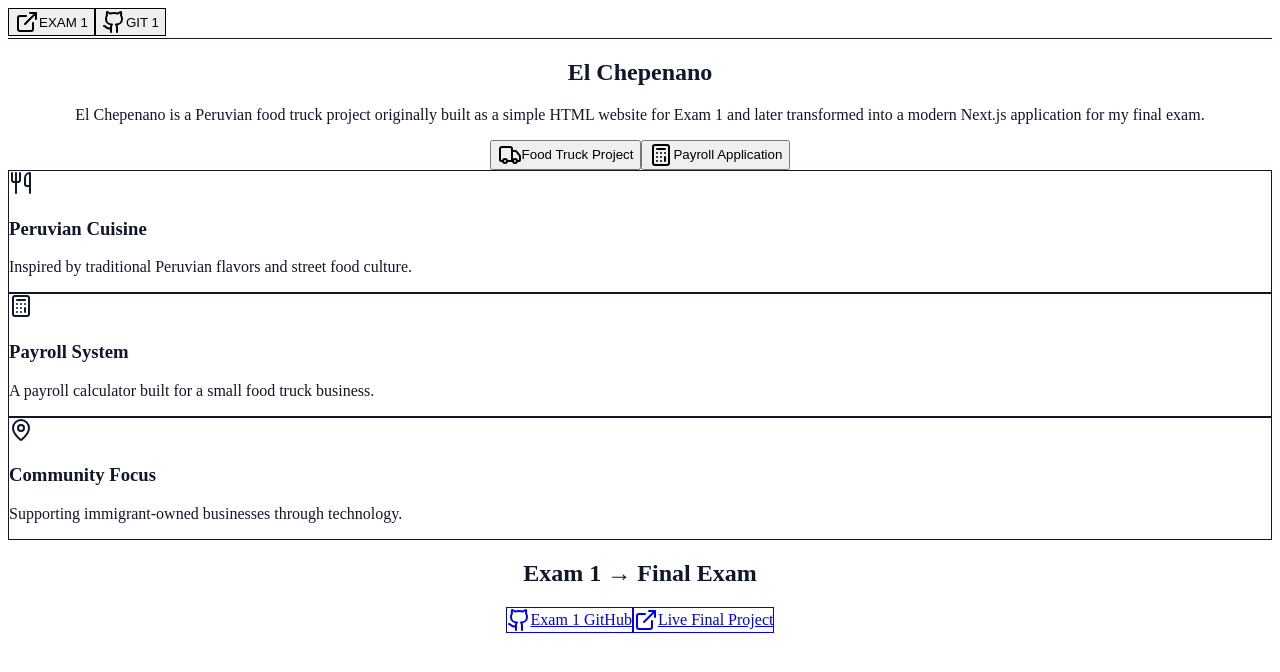
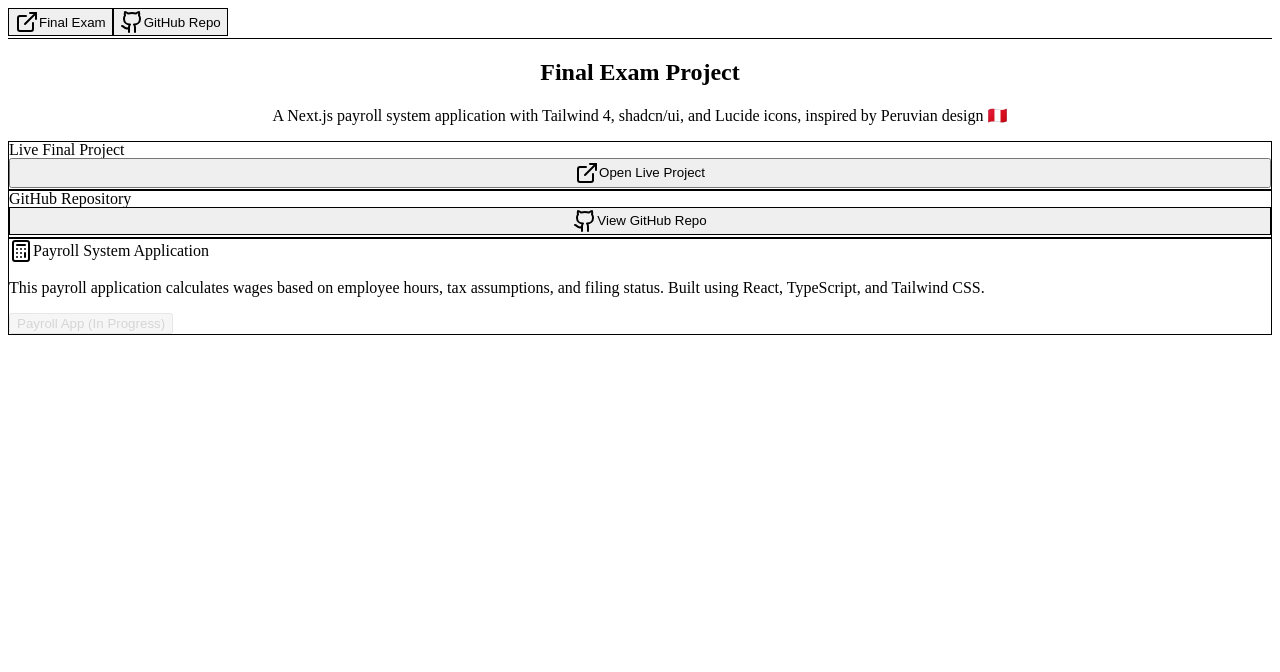
Before and after one commit to CastilloMonica/finalexam, a Next.js app: page / in a window 1280 px wide. Shown: the top 672 px of the page. Built offline with nearby package versions, Linux system fonts and the light colour scheme.

Commit message:
npm run dev     # confirm UI npm run build   # confirm production git add . git commit -m "Improve homepage with Peruvian theme and final project links" git push

```diff
--- a/src/app/globals.css
+++ b/src/app/globals.css
@@ -4,14 +4,16 @@
 @tailwind utilities;
 
 :root {
-  --background: 255 255 255;
-  --foreground: 15 23 42;
+  /* Peru theme */
+  --peru-red: 220 38 38;   /* red-600 */
+  --peru-gold: 202 138 4; /* amber-600 */
+  --peru-white: 255 255 255;
 
-  --primary: 220 38 38; /* Peru red */
-  --primary-foreground: 255 255 255;
+  --primary: var(--peru-red);
+  --primary-foreground: var(--peru-white);
 
-  --secondary: 241 245 249;
-  --secondary-foreground: 15 23 42;
+  --accent: var(--peru-gold);
+  --accent-foreground: 0 0 0;
 }
 
 body {
--- a/src/app/page.tsx
+++ b/src/app/page.tsx
@@ -1,100 +1,83 @@
 import { Button } from "@/components/ui/button"
-import { Card, CardContent } from "@/components/ui/card"
-import {
-  Truck,
-  Calculator,
-  Utensils,
-  MapPin,
-  Github,
-  ExternalLink,
-} from "lucide-react"
+import { Card, CardContent, CardHeader, CardTitle } from "@/components/ui/card"
+import { Calculator, ExternalLink, Github } from "lucide-react"
+import Link from "next/link"
 
-export default function HomePage() {
+export default function Home() {
   return (
-    <main className="max-w-6xl mx-auto px-6 py-12 space-y-20">
-      <section className="text-center space-y-6">
-        <h1 className="text-5xl font-extrabold text-primary">
-          El Chepenano
+    <main className="space-y-16 p-8">
+
+      {/* HERO */}
+      <section className="text-center space-y-4">
+        <h1 className="text-4xl font-bold text-primary">
+          Final Exam Project
         </h1>
-
-        <p className="max-w-2xl mx-auto text-lg text-muted-foreground">
-          El Chepenano is a Peruvian food truck project originally built as a
-          simple HTML website for Exam 1 and later transformed into a modern
-          Next.js application for my final exam.
+        <p className="text-muted-foreground max-w-xl mx-auto">
+          A Next.js payroll system application with Tailwind 4, shadcn/ui, and Lucide icons,
+          inspired by Peruvian design 🇵🇪
         </p>
-
-        <div className="flex justify-center gap-4">
-          <Button>
-            <Truck className="mr-2 h-4 w-4" />
-            Food Truck Project
-          </Button>
-
-          <Button variant="secondary">
-            <Calculator className="mr-2 h-4 w-4" />
-            Payroll Application
-          </Button>
-        </div>
       </section>
 
-      <section className="grid md:grid-cols-3 gap-6">
+      {/* FINAL PROJECT LINKS */}
+      <section className="grid md:grid-cols-2 gap-6 max-w-4xl mx-auto">
         <Card>
-          <CardContent className="p-6 space-y-4">
-            <Utensils className="h-8 w-8 text-primary" />
-            <h3 className="text-xl font-semibold">Peruvian Cuisine</h3>
-            <p className="text-sm text-muted-foreground">
-              Inspired by traditional Peruvian flavors and street food culture.
-            </p>
+          <CardHeader>
+            <CardTitle>Live Final Project</CardTitle>
+          </CardHeader>
+          <CardContent>
+            <Link
+              href="https://exam-1-three.vercel.app/"
+              target="_blank"
+            >
+              <Button className="w-full">
+                <ExternalLink className="mr-2 h-4 w-4" />
+                Open Live Project
+              </Button>
+            </Link>
           </CardContent>
         </Card>
 
         <Card>
-          <CardContent className="p-6 space-y-4">
-            <Calculator className="h-8 w-8 text-primary" />
-            <h3 className="text-xl font-semibold">Payroll System</h3>
-            <p className="text-sm text-muted-foreground">
-              A payroll calculator built for a small food truck business.
-            </p>
-          </CardContent>
-        </Card>
-
-        <Card>
-          <CardContent className="p-6 space-y-4">
-            <MapPin className="h-8 w-8 text-primary" />
-            <h3 className="text-xl font-semibold">Community Focus</h3>
-            <p className="text-sm text-muted-foreground">
-              Supporting immigrant-owned businesses through technology.
-            </p>
+          <CardHeader>
+            <CardTitle>GitHub Repository</CardTitle>
+          </CardHeader>
+          <CardContent>
+            <Link
+              href="https://github.com/CastilloMonica/Exam-1"
+              target="_blank"
+            >
+              <Button variant="outline" className="w-full">
+                <Github className="mr-2 h-4 w-4" />
+                View GitHub Repo
+              </Button>
+            </Link>
           </CardContent>
         </Card>
       </section>
 
-      <section className="text-center space-y-6">
-        <h2 className="text-3xl font-bold text-primary">
-          Exam 1 → Final Exam
-        </h2>
+      {/* PAYROLL APPLICATION */}
+      <section className="max-w-4xl mx-auto">
+        <Card className="border-accent">
+          <CardHeader>
+            <CardTitle className="flex items-center gap-2">
+              <Calculator className="h-5 w-5 text-accent" />
+              Payroll System Application
+            </CardTitle>
+          </CardHeader>
+          <CardContent className="space-y-4">
+            <p className="text-muted-foreground">
+              This payroll application calculates wages based on employee hours,
+              tax assumptions, and filing status. Built using React, TypeScript,
+              and Tailwind CSS.
+            </p>
 
-        <div className="flex justify-center gap-4">
-          <Button variant="outline" asChild>
-            <a
-              href="https://github.com/CastilloMonica/Exam-1"
-              target="_blank"
-            >
-              <Github className="mr-2 h-4 w-4" />
-              Exam 1 GitHub
-            </a>
-          </Button>
+            <Button variant="secondary" disabled>
+              Payroll App (In Progress)
+            </Button>
+          </CardContent>
+        </Card>
+      </section>
 
-          <Button variant="outline" asChild>
-            <a
-              href="https://monicacastillo.info"
-              target="_blank"
-            >
-              <ExternalLink className="mr-2 h-4 w-4" />
-              Live Final Project
-            </a>
-          </Button>
-        </div>
-      </section>
     </main>
   )
 }
--- a/src/components/Menu.tsx
+++ b/src/components/Menu.tsx
@@ -1,21 +1,27 @@
 import Link from "next/link"
 import { Button } from "@/components/ui/button"
-import { Github, ExternalLink } from "lucide-react"
+import { ExternalLink, Github } from "lucide-react"
 
 export default function Menu() {
   return (
-    <nav className="flex gap-4 p-4 border-b">
-      <Link href="https://exam-1-three.vercel.app/" target="_blank">
+    <nav className="flex gap-4 p-4 border-b bg-background">
+      <Link
+        href="https://exam-1-three.vercel.app/"
+        target="_blank"
+      >
         <Button variant="outline">
           <ExternalLink className="mr-2 h-4 w-4" />
-          EXAM 1
+          Final Exam
         </Button>
       </Link>
 
-      <Link href="https://github.com/CastilloMonica/Exam-1" target="_blank">
+      <Link
+        href="https://github.com/CastilloMonica/Exam-1"
+        target="_blank"
+      >
         <Button variant="outline">
           <Github className="mr-2 h-4 w-4" />
-          GIT 1
+          GitHub Repo
         </Button>
       </Link>
     </nav>
```
